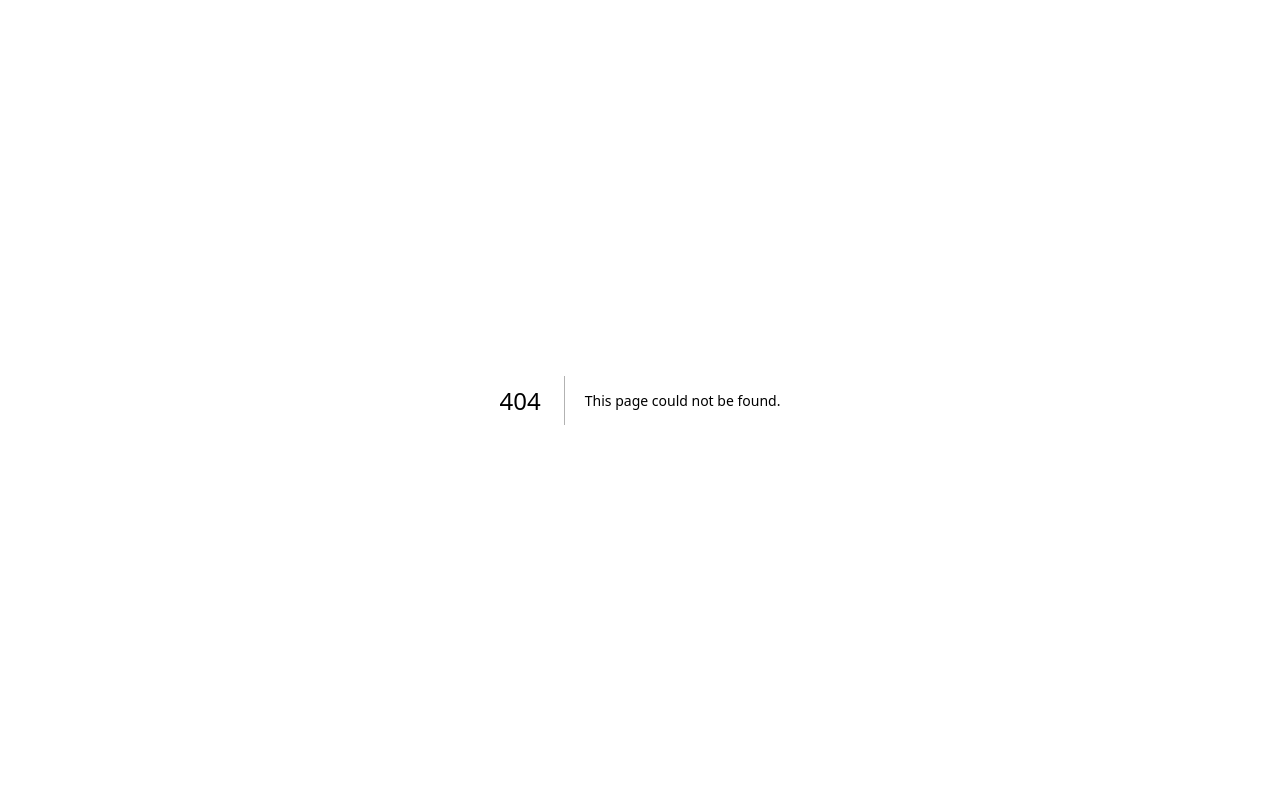
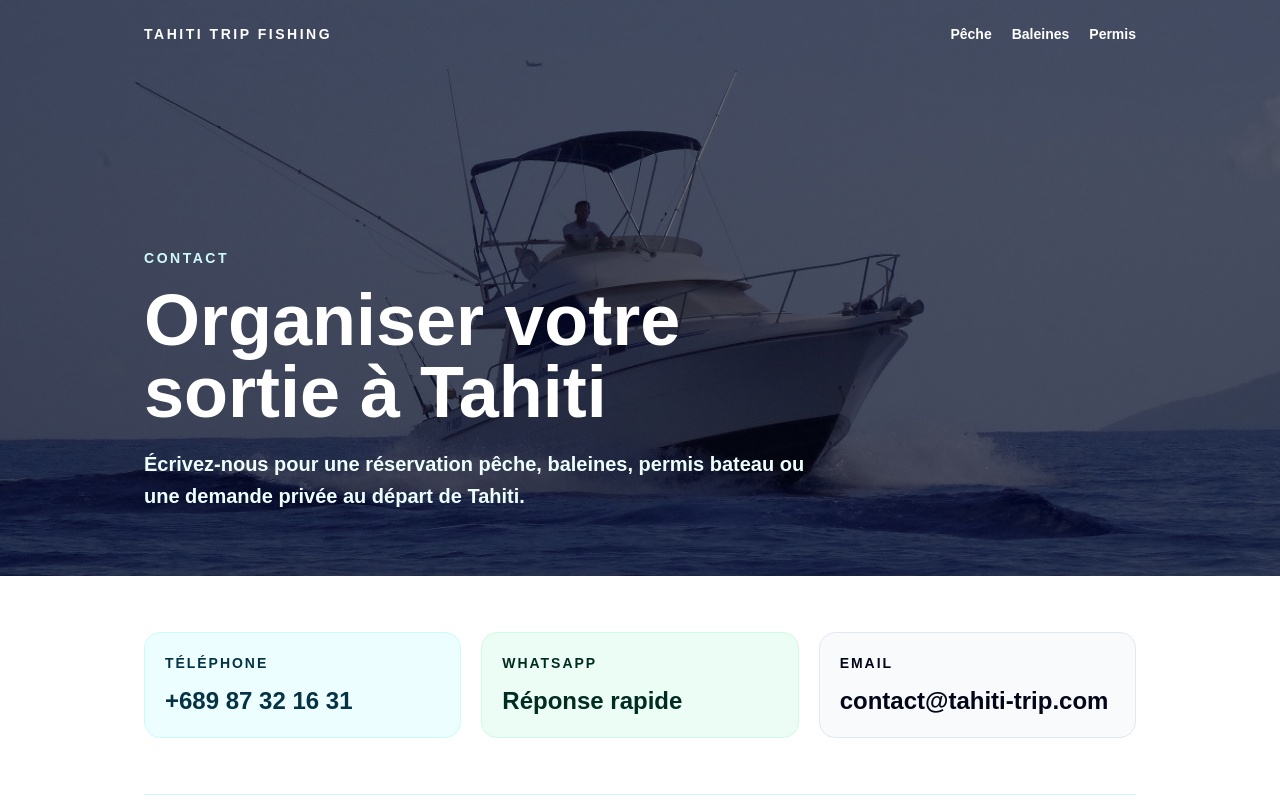
Before and after one commit to sebartacus/tahiti-trip-booking, a Next.js app: page /contact in a window 1280 px wide. Before the commit this address had no page. Shown: the top 800 px of the page. Built offline with nearby package versions, Linux system fonts and the light colour scheme.

Commit message:
Optimisation SEO V1

```diff
--- /dev/null
+++ b/src/app/baleines/layout.tsx
@@ -0,0 +1,32 @@
+import type { Metadata } from "next";
+
+export const metadata: Metadata = {
+  title: "Observation des baleines à Tahiti",
+  description:
+    "Réservez une sortie d'observation des baleines à Tahiti en petit comité, encadrée par une équipe locale au départ de Marina Taina.",
+  alternates: {
+    canonical: "/baleines",
+  },
+  openGraph: {
+    title: "Observation des baleines à Tahiti | Tahiti Trip Fishing",
+    description:
+      "Sorties baleines respectueuses en petit comité pendant la saison à Tahiti.",
+    url: "https://tahiti-trip.com/baleines",
+    images: [
+      {
+        url: "/images/baleines/hero.jpg",
+        width: 1200,
+        height: 630,
+        alt: "Observation des baleines à Tahiti",
+      },
+    ],
+  },
+};
+
+export default function BaleinesLayout({
+  children,
+}: Readonly<{
+  children: React.ReactNode;
+}>) {
+  return children;
+}
--- /dev/null
+++ b/src/app/contact/page.tsx
@@ -0,0 +1,122 @@
+import type { Metadata } from "next";
+import Link from "next/link";
+
+export const metadata: Metadata = {
+  title: "Contact",
+  description:
+    "Contactez Tahiti Trip Fishing pour une sortie pêche, baleines ou une formation permis bateau à Tahiti.",
+  alternates: {
+    canonical: "/contact",
+  },
+  openGraph: {
+    title: "Contact | Tahiti Trip Fishing",
+    description:
+      "Téléphone, WhatsApp, email et départ Marina Taina pour vos activités en mer à Tahiti.",
+    url: "https://tahiti-trip.com/contact",
+    images: [
+      {
+        url: "/images/peche/rodman.jpg",
+        width: 1200,
+        height: 630,
+        alt: "Bateau Tahiti Trip Fishing à Tahiti",
+      },
+    ],
+  },
+};
+
+const whatsappUrl =
+  "https://wa.me/68987321631?text=Ia%20orana%2C%20je%20souhaite%20contacter%20Tahiti%20Trip%20Fishing.";
+
+export default function ContactPage() {
+  return (
+    <main className="min-h-screen bg-white text-slate-950">
+      <section className="relative min-h-[72vh] overflow-hidden bg-slate-950 text-white">
+        <div
+          className="absolute inset-0 bg-cover bg-center"
+          role="img"
+          aria-label="Bateau Tahiti Trip Fishing"
+          style={{ backgroundImage: "url('/images/peche/rodman.jpg')" }}
+        />
+        <div className="absolute inset-0 bg-slate-950/55" />
+
+        <div className="relative mx-auto flex min-h-[72vh] max-w-5xl flex-col justify-between px-4 py-6">
+          <header className="flex items-center justify-between gap-4">
+            <Link
+              href="/"
+              className="text-sm font-black uppercase tracking-[0.18em]"
+            >
+              Tahiti Trip Fishing
+            </Link>
+            <nav className="hidden items-center gap-5 text-sm font-bold md:flex">
+              <Link href="/peche">Pêche</Link>
+              <Link href="/baleines">Baleines</Link>
+              <Link href="/permis">Permis</Link>
+            </nav>
+          </header>
+
+          <div className="max-w-2xl pb-10">
+            <p className="text-sm font-black uppercase tracking-[0.18em] text-cyan-100">
+              Contact
+            </p>
+            <h1 className="mt-4 text-5xl font-black leading-none md:text-7xl">
+              Organiser votre sortie à Tahiti
+            </h1>
+            <p className="mt-5 text-lg font-bold leading-8 text-cyan-50 md:text-xl">
+              Écrivez-nous pour une réservation pêche, baleines, permis bateau
+              ou une demande privée au départ de Tahiti.
+            </p>
+          </div>
+        </div>
+      </section>
+
+      <section className="mx-auto grid max-w-5xl gap-5 px-4 py-10 md:grid-cols-3 md:py-14">
+        <a
+          href="tel:+68987321631"
+          className="rounded-2xl border border-cyan-100 bg-cyan-50 p-5 font-bold text-cyan-950 transition hover:bg-cyan-100"
+        >
+          <span className="block text-sm uppercase tracking-[0.14em]">
+            Téléphone
+          </span>
+          <span className="mt-3 block text-2xl font-black">
+            +689 87 32 16 31
+          </span>
+        </a>
+        <a
+          href={whatsappUrl}
+          className="rounded-2xl border border-emerald-100 bg-emerald-50 p-5 font-bold text-emerald-950 transition hover:bg-emerald-100"
+        >
+          <span className="block text-sm uppercase tracking-[0.14em]">
+            WhatsApp
+          </span>
+          <span className="mt-3 block text-2xl font-black">
+            Réponse rapide
+          </span>
+        </a>
+        <a
+          href="mailto:contact@tahiti-trip.com"
+          className="rounded-2xl border border-slate-200 bg-slate-50 p-5 font-bold text-slate-950 transition hover:bg-slate-100"
+        >
+          <span className="block text-sm uppercase tracking-[0.14em]">
+            Email
+          </span>
+          <span className="mt-3 block text-2xl font-black">
+            contact@tahiti-trip.com
+          </span>
+        </a>
+      </section>
+
+      <section className="mx-auto max-w-5xl px-4 pb-12">
+        <div className="border-t border-cyan-100 pt-8">
+          <p className="text-sm font-black uppercase tracking-[0.14em] text-cyan-700">
+            Départ
+          </p>
+          <h2 className="mt-2 text-3xl font-black">Marina Taina, Punaauia</h2>
+          <p className="mt-3 max-w-2xl text-base font-bold leading-7 text-slate-700">
+            Les activités partent principalement de Tahiti. Un départ depuis
+            Moorea peut être étudié selon la demande et la météo.
+          </p>
+        </div>
+      </section>
+    </main>
+  );
+}
--- a/src/app/layout.tsx
+++ b/src/app/layout.tsx
@@ -13,8 +13,33 @@ const geistMono = Geist_Mono({
 });
 
 export const metadata: Metadata = {
-  title: "Create Next App",
-  description: "Generated by create next app",
+  metadataBase: new URL("https://tahiti-trip.com"),
+  title: {
+    default: "Tahiti Trip Fishing | Pêche, baleines et permis bateau à Tahiti",
+    template: "%s | Tahiti Trip Fishing",
+  },
+  description:
+    "Tahiti Trip Fishing organise des sorties pêche au gros, observation des baleines et formations permis bateau au départ de Tahiti.",
+  alternates: {
+    canonical: "/",
+  },
+  openGraph: {
+    type: "website",
+    locale: "fr_PF",
+    siteName: "Tahiti Trip Fishing",
+    url: "https://tahiti-trip.com",
+    title: "Tahiti Trip Fishing | Pêche, baleines et permis bateau à Tahiti",
+    description:
+      "Sorties en mer, pêche au gros, observation des baleines et permis bateau à Tahiti.",
+    images: [
+      {
+        url: "/images/peche/hero.jpg",
+        width: 1200,
+        height: 630,
+        alt: "Tahiti Trip Fishing en mer à Tahiti",
+      },
+    ],
+  },
 };
 
 export default function RootLayout({
@@ -24,7 +49,7 @@ export default function RootLayout({
 }>) {
   return (
     <html
-      lang="en"
+      lang="fr"
       className={`${geistSans.variable} ${geistMono.variable} h-full antialiased`}
     >
       <body className="min-h-full flex flex-col">{children}</body>
--- a/src/app/page.tsx
+++ b/src/app/page.tsx
@@ -1,5 +1,29 @@
 import Link from "next/link";
+import type { Metadata } from "next";
 import { FilmHeroBackground } from "@/components/FilmHeroBackground";
+
+export const metadata: Metadata = {
+  title: "Tahiti Trip Fishing | Pêche, baleines et permis bateau à Tahiti",
+  description:
+    "Réservez vos sorties pêche au gros, observation des baleines et formations permis bateau avec Tahiti Trip Fishing au départ de Tahiti.",
+  alternates: {
+    canonical: "/",
+  },
+  openGraph: {
+    title: "Tahiti Trip Fishing | Expériences en mer à Tahiti",
+    description:
+      "Pêche au gros, observation des baleines, sorties privées et permis bateau à Tahiti.",
+    url: "https://tahiti-trip.com",
+    images: [
+      {
+        url: "/images/peche/hero.jpg",
+        width: 1200,
+        height: 630,
+        alt: "Sortie en mer avec Tahiti Trip Fishing",
+      },
+    ],
+  },
+};
 
 const whatsappUrl =
   "https://wa.me/68987321631?text=Ia%20orana%2C%20je%20souhaite%20r%C3%A9server%20une%20exp%C3%A9rience%20avec%20Tahiti%20Trip%20Fishing.";
@@ -80,7 +104,7 @@ const defaultHero = {
     "Pêche au gros, observation des baleines et permis côtier avec une équipe locale passionnée.",
   primaryHref: "#experiences",
   primaryLabel: "Réserver maintenant",
-  secondaryHref: "#contact",
+  secondaryHref: "/contact",
   secondaryLabel: "Nous contacter",
   quickInfos: [] as string[],
 };
@@ -117,9 +141,30 @@ export default async function Home({
   const theme = firstParam(params.theme);
   const isWhaleTheme = theme === "baleines";
   const hero = isWhaleTheme ? whaleHero : defaultHero;
+  const structuredData = {
+    "@context": "https://schema.org",
+    "@type": ["LocalBusiness", "TouristTrip"],
+    name: "Tahiti Trip Fishing",
+    url: "https://tahiti-trip.com",
+    telephone: "+68987321631",
+    email: "contact@tahiti-trip.com",
+    image: "https://tahiti-trip.com/images/peche/hero.jpg",
+    address: {
+      "@type": "PostalAddress",
+      addressLocality: "Punaauia",
+      addressRegion: "Tahiti",
+      addressCountry: "PF",
+    },
+    areaServed: "Tahiti, Polynésie française",
+    touristType: ["Pêche au gros", "Observation des baleines", "Permis bateau"],
+  };
 
   return (
     <main className="min-h-screen bg-white text-slate-950">
+      <script
+        type="application/ld+json"
+        dangerouslySetInnerHTML={{ __html: JSON.stringify(structuredData) }}
+      />
       <section className="relative min-h-screen overflow-hidden bg-cyan-950 text-white">
         {isWhaleTheme ? (
           <div
@@ -148,7 +193,7 @@ export default async function Home({
               <Link href="/peche">Pêche</Link>
               <Link href="/baleines">Baleines</Link>
               <Link href="/permis">Permis</Link>
-              <a href="#contact">Contact</a>
+              <Link href="/contact">Contact</Link>
             </nav>
           </header>
 
--- a/src/app/peche/page.tsx
+++ b/src/app/peche/page.tsx
@@ -1,3 +1,4 @@
+import type { Metadata } from "next";
 import { PecheBookingForm } from "@/components/peche/PecheBookingForm";
 import { PecheGallery } from "@/components/peche/PecheGallery";
 import { PecheHero } from "@/components/peche/PecheHero";
@@ -6,6 +7,29 @@ import { PecheInfoCards } from "@/components/peche/PecheInfoCards";
 import { PecheIntro } from "@/components/peche/PecheIntro";
 import { PecheSpecies } from "@/components/peche/PecheSpecies";
 import { PecheVideo } from "@/components/peche/PecheVideo";
+
+export const metadata: Metadata = {
+  title: "Pêche au gros à Tahiti",
+  description:
+    "Réservez une sortie pêche au gros privée à Tahiti avec matériel professionnel, équipage local et départ Marina Taina.",
+  alternates: {
+    canonical: "/peche",
+  },
+  openGraph: {
+    title: "Pêche au gros à Tahiti | Tahiti Trip Fishing",
+    description:
+      "Sorties demi-journée ou journée complète pour pêcher au large de Tahiti.",
+    url: "https://tahiti-trip.com/peche",
+    images: [
+      {
+        url: "/images/peche/marlin.jpg",
+        width: 1200,
+        height: 630,
+        alt: "Pêche au gros à Tahiti",
+      },
+    ],
+  },
+};
 
 export default function PechePage() {
   return (
--- /dev/null
+++ b/src/app/permis/layout.tsx
@@ -0,0 +1,32 @@
+import type { Metadata } from "next";
+
+export const metadata: Metadata = {
+  title: "Permis bateau à Tahiti",
+  description:
+    "Inscription au permis bateau côtier à Tahiti avec accompagnement dossier, cours pratique et paiement sécurisé.",
+  alternates: {
+    canonical: "/permis",
+  },
+  openGraph: {
+    title: "Permis bateau à Tahiti | Tahiti Trip Fishing",
+    description:
+      "Formation permis côtier à Tahiti avec suivi clair des documents et cours pratique.",
+    url: "https://tahiti-trip.com/permis",
+    images: [
+      {
+        url: "/images/peche/rodman.jpg",
+        width: 1200,
+        height: 630,
+        alt: "Permis bateau à Tahiti",
+      },
+    ],
+  },
+};
+
+export default function PermisLayout({
+  children,
+}: Readonly<{
+  children: React.ReactNode;
+}>) {
+  return children;
+}
--- /dev/null
+++ b/src/app/robots.ts
@@ -0,0 +1,13 @@
+import type { MetadataRoute } from "next";
+
+export default function robots(): MetadataRoute.Robots {
+  return {
+    rules: {
+      userAgent: "*",
+      allow: "/",
+      disallow: ["/admin", "/api"],
+    },
+    sitemap: "https://tahiti-trip.com/sitemap.xml",
+    host: "https://tahiti-trip.com",
+  };
+}
--- /dev/null
+++ b/src/app/sitemap.ts
@@ -0,0 +1,14 @@
+import type { MetadataRoute } from "next";
+
+const siteUrl = "https://tahiti-trip.com";
+
+export default function sitemap(): MetadataRoute.Sitemap {
+  const routes = ["", "/peche", "/baleines", "/permis", "/contact"];
+
+  return routes.map((route) => ({
+    url: `${siteUrl}${route}`,
+    lastModified: new Date(),
+    changeFrequency: route ? "weekly" : "monthly",
+    priority: route ? 0.8 : 1,
+  }));
+}
```
